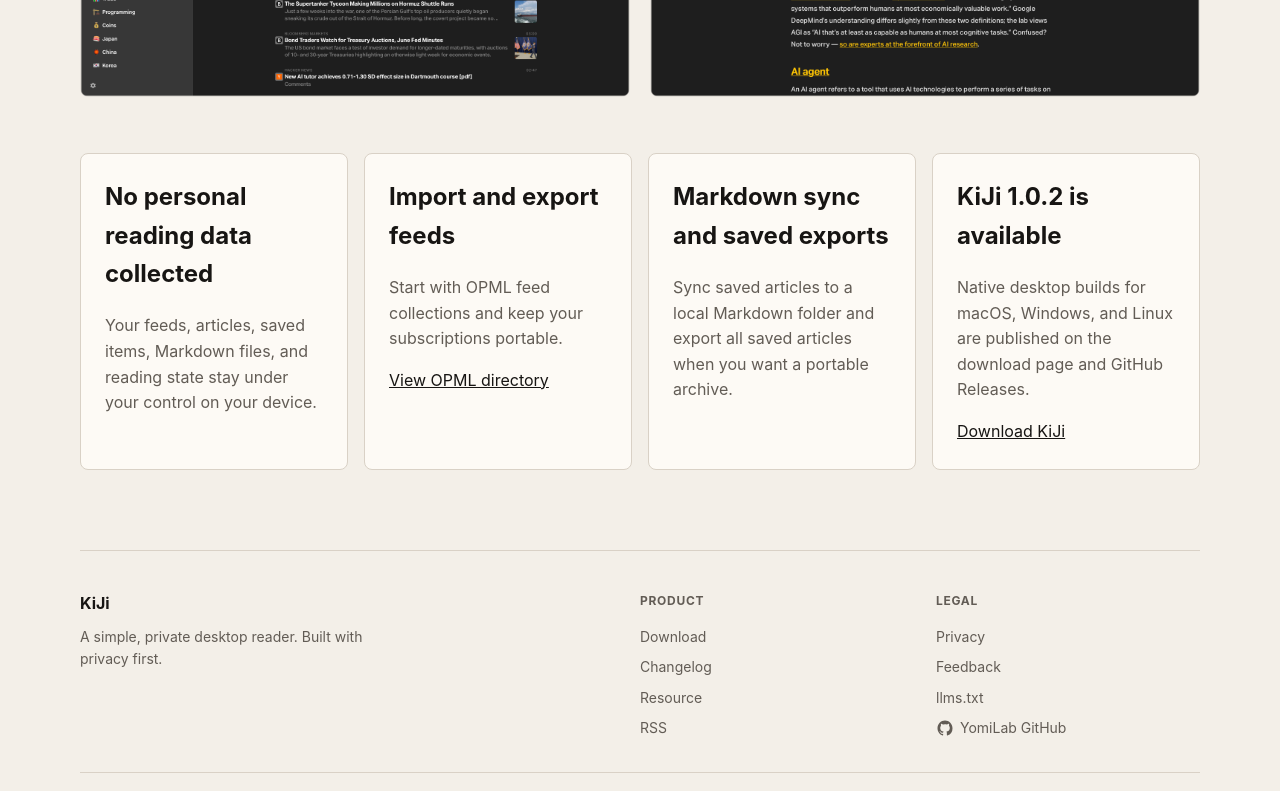
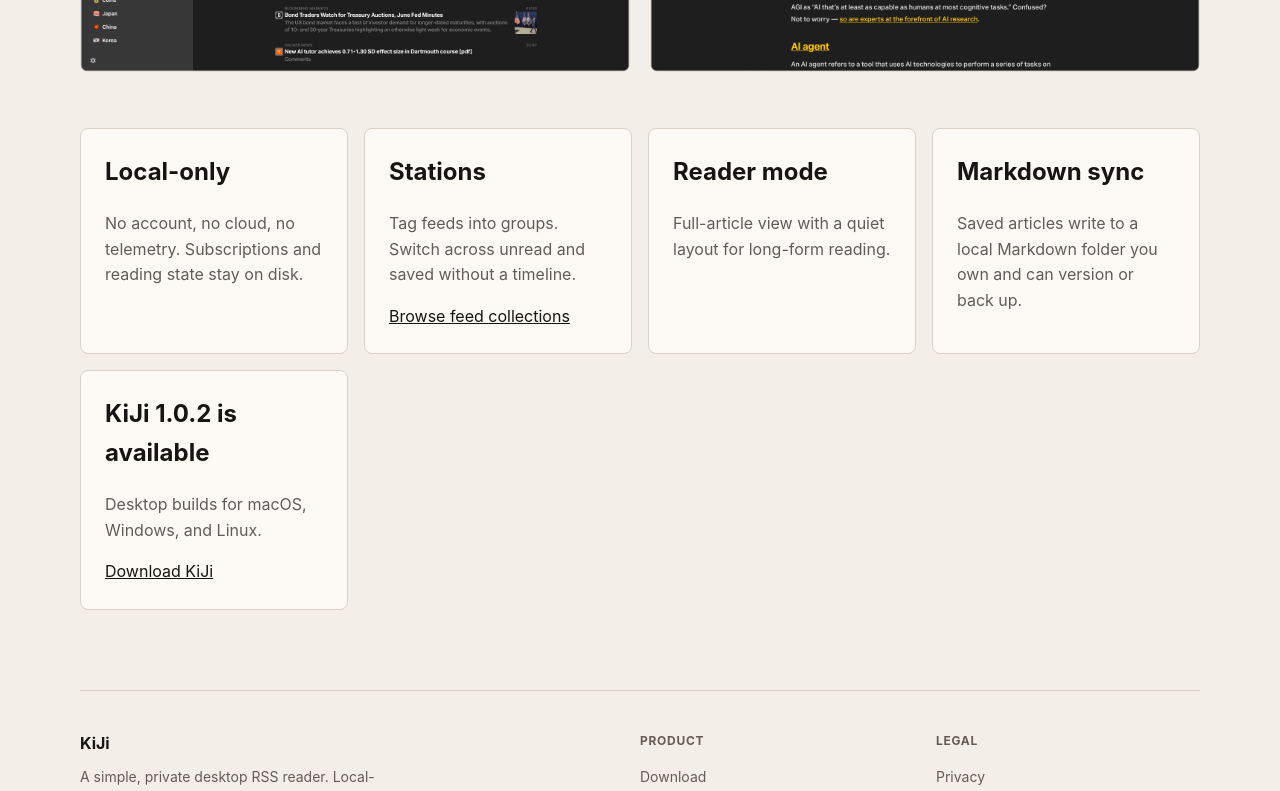
Before and after one commit to yomilab/kiji-website, a React (Vite) app: page / in a window 1280 px wide. Shown: the part 960-1751 px from the top of the page. Built offline with nearby package versions, Linux system fonts and the light colour scheme.

Commit message:
Update website home copy for local-only messaging and reader mode.

```diff
--- a/index.html
+++ b/index.html
@@ -4,19 +4,19 @@
     <meta charset="UTF-8">
     <meta name="viewport" content="width=device-width, initial-scale=1.0">
     <title>KiJi - A simple, private reader</title>
-    <meta name="description" content="KiJi is a simple, private RSS reader that keeps feeds, saved articles, Markdown folder sync, and reading data local and exportable.">
+    <meta name="description" content="KiJi is a local-only desktop RSS reader with stations, reader mode, and Markdown sync for saved articles — no account, no telemetry.">
     <link rel="canonical" href="https://kiji.yomilab.app/">
     <link rel="icon" href="/favicon.ico" sizes="any">
     <link rel="apple-touch-icon" href="/apple-touch-icon.png">
     <link rel="alternate" type="application/rss+xml" title="KiJi updates" href="/feed.xml">
     <meta property="og:title" content="KiJi - A simple, private reader">
-    <meta property="og:description" content="Follow feeds, save articles, sync Markdown locally, and keep your reading data exportable.">
+    <meta property="og:description" content="Local-only desktop RSS reader. Stations, reader mode, Markdown sync — no account, no telemetry.">
     <meta property="og:image" content="https://kiji.yomilab.app/images/kiji-logo.png">
     <meta property="og:type" content="website">
     <meta name="theme-color" media="(prefers-color-scheme: light)" content="#f7f4ee">
     <meta name="theme-color" media="(prefers-color-scheme: dark)" content="#11100e">
     <script type="application/ld+json">
-      {"@context":"https://schema.org","@type":"SoftwareApplication","name":"KiJi","description":"A simple, private RSS reader that keeps feeds, saved articles, Markdown folder sync, and reading data local and exportable.","applicationCategory":"UtilitiesApplication","operatingSystem":"macOS, Windows, Linux","url":"https://kiji.yomilab.app/","offers":{"@type":"Offer","price":"0"}}
+      {"@context":"https://schema.org","@type":"SoftwareApplication","name":"KiJi","description":"A local-only desktop RSS reader with stations, reader mode, and Markdown sync for saved articles — no account, no telemetry.","applicationCategory":"UtilitiesApplication","operatingSystem":"macOS, Windows, Linux","url":"https://kiji.yomilab.app/","offers":{"@type":"Offer","price":"0"}}
     </script>
   </head>
   <body>
--- a/src/App.tsx
+++ b/src/App.tsx
@@ -155,6 +155,8 @@
     feedsTitle: string;
     feedsText: string;
     opmlLink: string;
+    readingTitle: string;
+    readingText: string;
     simpleTitle: string;
     simpleText: string;
     previewAria: string;
@@ -215,7 +217,7 @@
     pageMeta: {
       home: {
         title: 'KiJi - A simple, private reader',
-        description: 'KiJi is a simple, private RSS reader that keeps feeds, saved articles, Markdown folder sync, and reading data local and exportable.',
+        description: 'KiJi is a local-only desktop RSS reader with stations, reader mode, and Markdown sync for saved articles — no account, no telemetry.',
         canonicalPath: '/',
       },
       download: {
@@ -253,7 +255,7 @@
       support: 'Feedback',
     },
     footer: {
-      brandTagline: 'A simple, private desktop reader. Built with privacy first.',
+      brandTagline: 'A simple, private desktop RSS reader. Local-only.',
       productHeading: 'Product',
       legalHeading: 'Legal',
       disclaimer: '© 2026 KiJi by Yomi Lab. All processing is local.',
@@ -274,17 +276,19 @@
       subscribeCta: 'Subscribe to updates',
       featuresAria: 'Product highlights',
       downloadsTitle: 'KiJi {version} is available',
-      downloadsText: 'Native desktop builds for macOS, Windows, and Linux are published on the download page and GitHub Releases.',
-      privacyTitle: 'No personal reading data collected',
-      privacyText: 'Your feeds, articles, saved items, Markdown files, and reading state stay under your control on your device.',
-      feedsTitle: 'Import and export feeds',
-      feedsText: 'Start with OPML feed collections and keep your subscriptions portable.',
-      opmlLink: 'View OPML directory',
-      simpleTitle: 'Markdown sync and saved exports',
-      simpleText: 'Sync saved articles to a local Markdown folder and export all saved articles when you want a portable archive.',
+      downloadsText: 'Desktop builds for macOS, Windows, and Linux.',
+      privacyTitle: 'Local-only',
+      privacyText: 'No account, no cloud, no telemetry. Subscriptions and reading state stay on disk.',
+      feedsTitle: 'Stations',
+      feedsText: 'Tag feeds into groups. Switch across unread and saved without a timeline.',
+      opmlLink: 'Browse feed collections',
+      readingTitle: 'Reader mode',
+      readingText: 'Full-article view with a quiet layout for long-form reading.',
+      simpleTitle: 'Markdown sync',
+      simpleText: 'Saved articles write to a local Markdown folder you own and can version or back up.',
       previewAria: 'KiJi app previews',
       previewTitle: 'See KiJi in action',
-      previewLead: 'Browse stations and articles in a native desktop layout, then open a clean reader view for distraction-free reading.',
+      previewLead: 'Stations in the sidebar, a clean reader, and saved articles synced as Markdown.',
       previewArticleList: 'Article list with stations sidebar',
       previewReaderMode: 'Reader mode',
     },
@@ -317,7 +321,7 @@
     privacy: {
       eyebrow: 'Privacy',
       title: 'No personal reading data collected.',
-      lead: 'KiJi\'s desktop reader keeps your feeds, articles, saved items, and reading state on your device. Your data can be exported, and the core reader does not use tracking or an algorithmic timeline.',
+      lead: 'KiJi stores feeds, articles, saved items, and reading state locally. Export when needed. No telemetry, no ranking feed.',
     },
     support: {
       eyebrow: 'Feedback',
@@ -362,7 +366,7 @@
     pageMeta: {
       home: {
         title: 'KiJi - 简单、私密的 RSS 阅读器',
-        description: 'KiJi 是一个简单、私密的 RSS 阅读器，让订阅、收藏文章、Markdown 文件夹同步和阅读数据保存在本地，并可由用户导出。',
+        description: 'KiJi 是本地桌面 RSS 阅读器：站点分组、阅读模式，以及将收藏同步为 Markdown——无需账号，无遥测。',
         canonicalPath: '/',
       },
       download: {
@@ -400,7 +404,7 @@
       support: '反馈',
     },
     footer: {
-      brandTagline: '简单、私密的桌面阅读器。以隐私为先构建。',
+      brandTagline: '简单、私密的桌面 RSS 阅读器。纯本地。',
       productHeading: '产品',
       legalHeading: '法律与支持',
       disclaimer: '© 2026 KiJi by Yomi Lab。所有处理均在本地完成。',
@@ -421,17 +425,19 @@
       subscribeCta: '订阅更新',
       featuresAria: '产品亮点',
       downloadsTitle: 'KiJi {version} 已发布',
-      downloadsText: 'macOS、Windows 和 Linux 的原生桌面版本可在下载页和 GitHub Releases 获取。',
-      privacyTitle: '不收集个人阅读数据',
-      privacyText: '你的订阅、文章、收藏、Markdown 文件和阅读状态都由你掌控，保存在设备本地。',
-      feedsTitle: '导入和导出订阅',
-      feedsText: '可以从 OPML 订阅集合开始，并保持订阅列表可迁移。',
-      opmlLink: '查看 OPML 目录',
-      simpleTitle: 'Markdown 同步与收藏导出',
-      simpleText: '把已保存文章同步到本地 Markdown 文件夹，也可以在需要时导出全部收藏文章，保留可迁移的归档。',
+      downloadsText: 'macOS、Windows、Linux 桌面构建。',
+      privacyTitle: '纯本地',
+      privacyText: '无需账号，无云端，无遥测。订阅与阅读状态保存在本地磁盘。',
+      feedsTitle: '站点',
+      feedsText: '给订阅打标签分组，在未读与已保存之间切换，没有信息流干扰。',
+      opmlLink: '浏览订阅合集',
+      readingTitle: '阅读模式',
+      readingText: '全文阅读视图，版面克制，适合长文。',
+      simpleTitle: 'Markdown 同步',
+      simpleText: '收藏文章写入本地 Markdown 文件夹，便于版本管理或备份。',
       previewAria: 'KiJi 应用预览',
       previewTitle: '看看 KiJi 的实际界面',
-      previewLead: '在原生桌面布局中浏览站点与文章列表，再进入简洁的阅读模式专注阅读。',
+      previewLead: '侧栏站点、干净的阅读视图，以及同步为 Markdown 的收藏。',
       previewArticleList: '带站点侧栏的文章列表',
       previewReaderMode: '阅读模式',
     },
@@ -464,7 +470,7 @@
     privacy: {
       eyebrow: '隐私',
       title: '不收集个人阅读数据。',
-      lead: 'KiJi 桌面阅读器会将你的订阅、文章、收藏和阅读状态保存在设备本地。你的数据可以导出，核心阅读器不使用追踪或算法信息流。',
+      lead: 'KiJi 在本地存储订阅、文章、收藏与阅读状态。需要时可导出。无遥测，无排序信息流。',
     },
     support: {
       eyebrow: '反馈',
@@ -509,7 +515,7 @@
     pageMeta: {
       home: {
         title: 'KiJi - シンプルでプライベートなRSSリーダー',
-        description: 'KiJiは、フィード、保存記事、Markdownフォルダ同期、読書データをローカルに保ち、エクスポートできるシンプルでプライベートなRSSリーダーです。',
+        description: 'KiJiはローカル専用のデスクトップRSSリーダーです。ステーション、リーダーモード、保存記事のMarkdown同期に対応。アカウント不要、テレメトリなし。',
         canonicalPath: '/',
       },
       download: {
@@ -547,7 +553,7 @@
       support: 'フィードバック',
     },
     footer: {
-      brandTagline: 'シンプルでプライベートなデスクトップリーダー。プライバシーを最優先に構築。',
+      brandTagline: 'シンプルでプライベートなデスクトップRSSリーダー。ローカル専用。',
       productHeading: '製品',
       legalHeading: '法務とサポート',
       disclaimer: '© 2026 KiJi by Yomi Lab。すべての処理はローカルで行われます。',
@@ -568,17 +574,19 @@
       subscribeCta: '更新を購読',
       featuresAria: '製品の特徴',
       downloadsTitle: 'KiJi {version} を公開',
-      downloadsText: 'macOS、Windows、Linux 向けのネイティブデスクトップ版をダウンロードページと GitHub Releases から入手できます。',
-      privacyTitle: '個人の読書データを収集しません',
-      privacyText: 'フィード、記事、保存項目、Markdownファイル、読書状態は、あなたの管理下でデバイス上に残ります。',
-      feedsTitle: 'フィードのインポートとエクスポート',
-      feedsText: 'OPMLフィードコレクションから始めて、購読リストを持ち運べます。',
-      opmlLink: 'OPMLディレクトリを見る',
-      simpleTitle: 'Markdown同期と保存記事のエクスポート',
-      simpleText: '保存した記事をローカルのMarkdownフォルダに同期し、必要なときにすべての保存記事をポータブルなアーカイブとしてエクスポートできます。',
+      downloadsText: 'macOS、Windows、Linux 向けデスクトップビルド。',
+      privacyTitle: 'ローカル専用',
+      privacyText: 'アカウント不要、クラウドなし、テレメトリなし。購読と読書状態はディスクに残ります。',
+      feedsTitle: 'ステーション',
+      feedsText: 'フィードをタグでグループ化し、タイムラインなしで未読と保存済みを切り替えます。',
+      opmlLink: 'フィードコレクションを見る',
+      readingTitle: 'リーダーモード',
+      readingText: '長文向けの落ち着いた全文表示。',
+      simpleTitle: 'Markdown同期',
+      simpleText: '保存記事を手元の Markdown フォルダへ書き出し、バージョン管理やバックアップに使えます。',
       previewAria: 'KiJiアプリのプレビュー',
       previewTitle: 'KiJiの画面を見る',
-      previewLead: 'ネイティブなデスクトップレイアウトでステーションと記事を閲覧し、集中して読めるリーダービューを開けます。',
+      previewLead: 'サイドバーのステーション、クリーンなリーダー、Markdown 同期される保存記事。',
       previewArticleList: 'ステーションサイドバー付き記事リスト',
       previewReaderMode: 'リーダーモード',
     },
@@ -611,7 +619,7 @@
     privacy: {
       eyebrow: 'プライバシー',
       title: '個人の読書データを収集しません。',
-      lead: 'KiJiのデスクトップリーダーは、フィード、記事、保存項目、読書状態をデバイス上に保ちます。データはエクスポートでき、コアリーダーはトラッキングやアルゴリズム型タイムラインを使いません。',
+      lead: 'KiJiはフィード、記事、保存項目、読書状態をローカルに保存します。必要ならエクスポートできます。テレメトリなし、ランキングフィードなし。',
     },
     support: {
       eyebrow: 'フィードバック',
@@ -1089,6 +1097,10 @@
             <p className="muted">{text.home.feedsText}</p>
             <a href={OPML_DIRECTORY_URL}>{text.home.opmlLink}</a>
           </article>
+          <article className="card" id="reading">
+            <h2>{text.home.readingTitle}</h2>
+            <p className="muted">{text.home.readingText}</p>
+          </article>
           <article className="card" id="pro">
             <h2>{text.home.simpleTitle}</h2>
             <p className="muted">{text.home.simpleText}</p>
```
Also changed, not shown: public/llms.txt.
